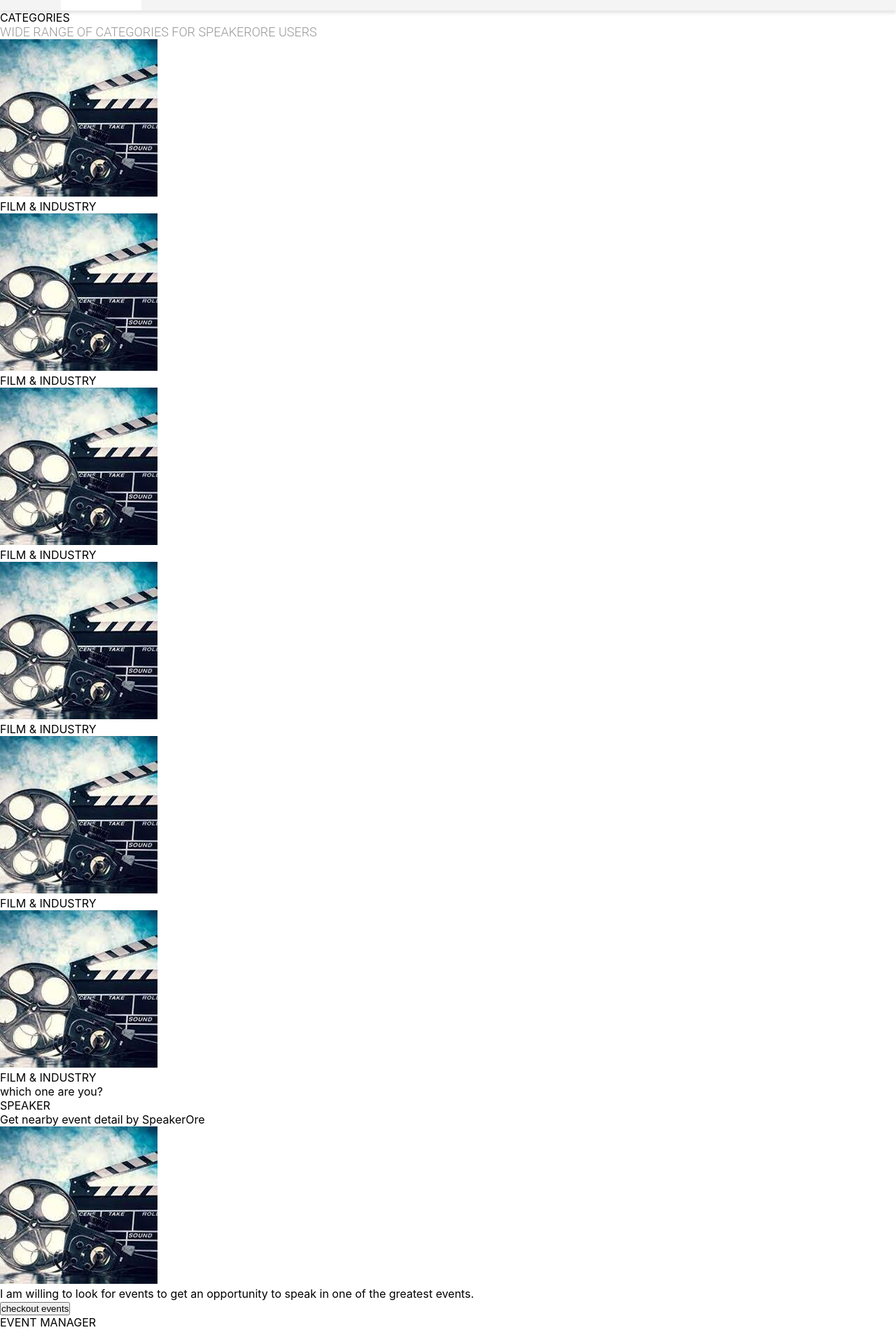
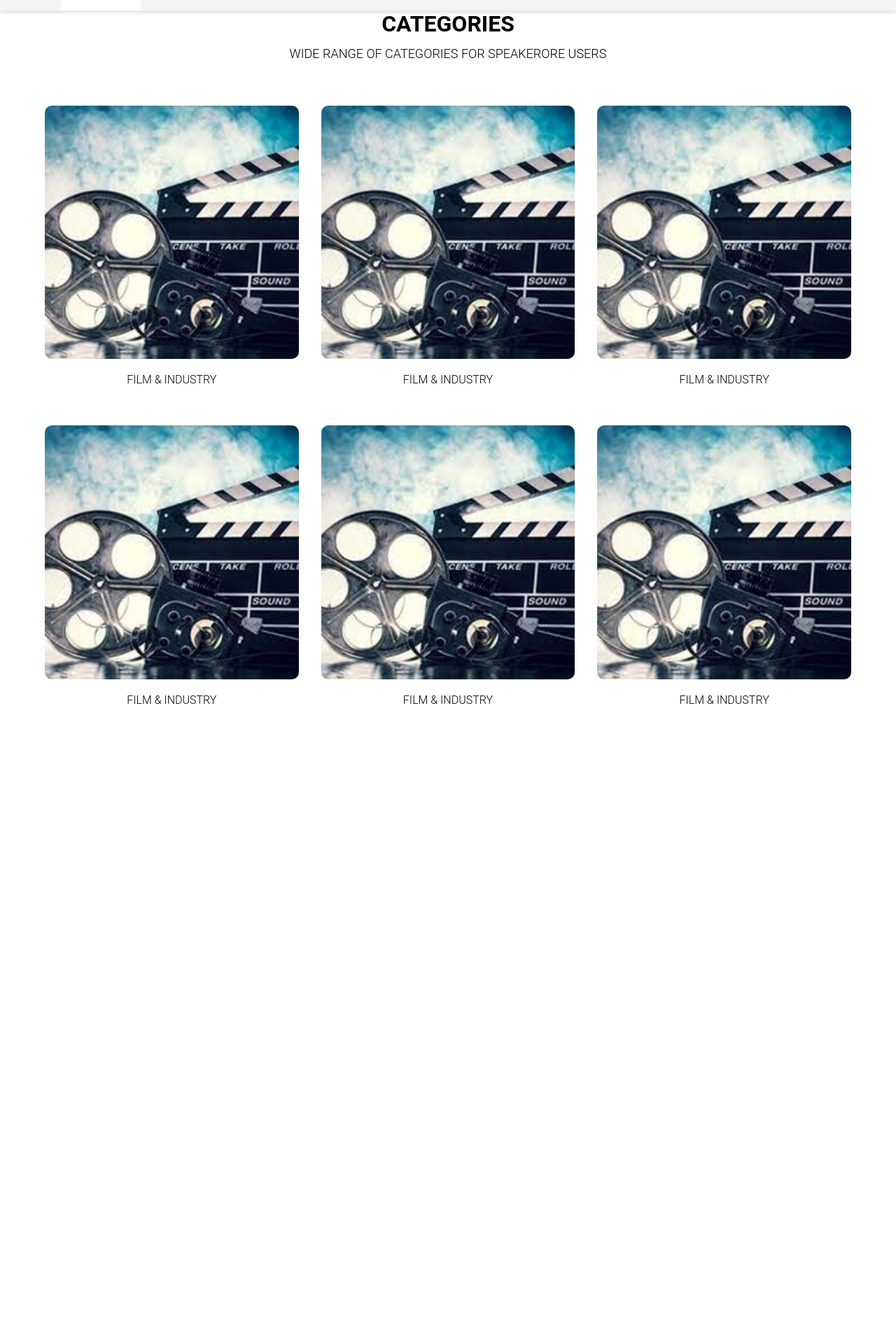
Before and after one commit to CodeAstronautic/speaker_frontend, a React (Create React App) app: page /categories in a window 1280 px wide. Shown: the part 42-1943 px from the top of the page at 70% size. Built offline with nearby package versions, Linux system fonts and the light colour scheme.

Commit message:
categorydone

```diff
--- a/src/components/Categories.js
+++ b/src/components/Categories.js
@@ -1,5 +1,5 @@
 import React from "react";
-// import "./css/category.css";
+import "./css/category.css";
 export default function Categories() {
   return (
     <>
@@ -7,56 +7,60 @@ export default function Categories() {
         <p className="head1">CATEGORIES</p>
         <p className="desc">WIDE RANGE OF CATEGORIES FOR SPEAKERORE USERS</p>
         <div className="catcards">
-          <div className="c1">
+          <div className="catcards-section">
+            <div className="catcard">
               <img
-              className="imag1"
+                className="catimgs"
                 src={require("./images/category.jpg")}
                 alt={""}
               />
-            <p className="detail1">FILM & INDUSTRY</p>
+              <p className="catsub">FILM & INDUSTRY</p>
             </div>
-          <div className="c2">
+            <div className="catcard">
               <img
-              className="imag2"
+                className="catimgs"
                 src={require("./images/category.jpg")}
                 alt={""}
               />
-            <p className="detail2">FILM & INDUSTRY</p>
+              <p className="catsub">FILM & INDUSTRY</p>
             </div>
-          <div className="c3">
+            <div className="catcard">
               <img
-              className="imag3"
+                className="catimgs"
                 src={require("./images/category.jpg")}
                 alt={""}
               />
-            <p className="detail3">FILM & INDUSTRY</p>
+              <p className="catsub">FILM & INDUSTRY</p>
             </div>
-          <div className="c4">
+          </div>
+          <div className="catcards-section">
+            <div className="catcard">
               <img
-              className="imag4"
+                className="catimgs"
                 src={require("./images/category.jpg")}
                 alt={""}
               />
-            <p className="detail4">FILM & INDUSTRY</p>
+              <p className="catsub">FILM & INDUSTRY</p>
             </div>
-          <div className="c5">
+            <div className="catcard">
               <img
-              className="imag5"
+                className="catimgs"
                 src={require("./images/category.jpg")}
                 alt={""}
               />
-            <p className="detail5">FILM & INDUSTRY</p>
+              <p className="catsub">FILM & INDUSTRY</p>
             </div>
-          <div className="c6">
+            <div className="catcard">
               <img
-              className="imag6"
+                className="catimgs"
                 src={require("./images/category.jpg")}
                 alt={""}
               />
-            <p className="detail6">FILM & INDUSTRY</p>
+              <p className="catsub">FILM & INDUSTRY</p>
             </div>
           </div>
-        <p className="head2">which one are you?</p>
+        </div>
+        {/* <p className="head2">which one are you?</p>
         <div className="c7">
           <p className="sub1">SPEAKER</p>
           <p className="subh1">Get nearby event detail by SpeakerOre</p>
@@ -88,7 +92,7 @@ export default function Categories() {
             via SPEAKERORE.
           </p>
           <button className="check1"> CREATE AN EVENT</button>
-        </div>
+        </div> */}
       </div>
     </>
   );
--- a/src/components/Firstpage.js
+++ b/src/components/Firstpage.js
@@ -14,7 +14,7 @@ export default function Firstpage() {
         </div>
       </div>
       <About />
-      {/* <Categories /> */}
+      <Categories />
 
     </>
   );
--- a/src/components/css/category.css
+++ b/src/components/css/category.css
@@ -1,80 +1,57 @@
-.head1{
-    position: absolute;
-width: 143px;
-height: 28px;
-left: 611.5px;
-top: 2329.59px;
-
+.head1 {
   font-family: Roboto;
   font-style: normal;
   font-weight: bold;
-font-size: 24px;
-line-height: 28px;
+  font-size: xx-large;
   text-transform: uppercase;
-
+  text-align: center;
   color: #000000;
-
+  margin-bottom: 0.8rem;
 }
-.desc{
-    /* position: absolute;
-width: 493px;
-height: 21px;
-left: 456.5px;
-top: 2374.24px; */
-
+.desc {
   font-family: Roboto;
   font-style: normal;
   font-weight: 300;
-font-size: 18px;
-line-height: 21px;
-/* identical to box height */
-
   text-align: center;
   text-transform: uppercase;
-
+margin-bottom: 2rem;
   color: #000000;
-
 }
-.imag1{
-    position: absolute;
-width: 400px;
-height: 400px;
-left: 33.51px;
-top: 2449.63px;
-
-background: #F4F4F4;
+.catcards {
+  padding: 2rem;
+}
+.catcards-section {
+  display: grid;
+  grid-template-columns: 1fr 1fr 1fr;
+  column-gap: 2rem;
+  padding: 0 2rem;
+  margin-bottom: 3.5rem;
+}
+.catimgs {
+  width: 100%;
+  background: #f4f4f4;
   border-radius: 10px;
 }
-.detail1{
-
-position: absolute;
-width: 165px;
-height: 21px;
-left: 161.01px;
-top: 2875.28px;
-
+.catsub {
   font-family: Roboto;
   font-style: normal;
   font-weight: 300;
-font-size: 18px;
-line-height: 21px;
-/* identical to box height */
-
   text-transform: uppercase;
-
+  text-align: center;
   color: #000000;
+  margin-top: 1rem;
 }
-.imag2{
+.imag2 {
   position: absolute;
   width: 400px;
   height: 400px;
   left: 483px;
   top: 2449.63px;
 
-background: #F4F4F4;
+  background: #f4f4f4;
   border-radius: 10px;
 }
-.detail2{
+.detail2 {
   position: absolute;
   width: 165px;
   height: 21px;
@@ -92,17 +69,17 @@ text-transform: uppercase;
 
   color: #000000;
 }
-.imag3{
+.imag3 {
   position: absolute;
   width: 400px;
   height: 400px;
   left: 932.49px;
   top: 2449.63px;
 
-background: #F4F4F4;
+  background: #f4f4f4;
   border-radius: 10px;
 }
-.detail3{
+.detail3 {
   position: absolute;
   width: 165px;
   height: 21px;
@@ -120,17 +97,17 @@ text-transform: uppercase;
 
   color: #000000;
 }
-.imag4{
+.imag4 {
   position: absolute;
   width: 400px;
   height: 400px;
   left: 33.51px;
   top: 2938.43px;
 
-background: #F4F4F4;
+  background: #f4f4f4;
   border-radius: 10px;
 }
-.detail4{
+.detail4 {
   position: absolute;
   width: 165px;
   height: 21px;
@@ -147,19 +124,18 @@ line-height: 21px;
   text-transform: uppercase;
 
   color: #000000;
-
 }
-.imag5{
+.imag5 {
   position: absolute;
   width: 400px;
   height: 400px;
   left: 483px;
   top: 2938.43px;
 
-background: #F4F4F4;
+  background: #f4f4f4;
   border-radius: 10px;
 }
-.detail5{
+.detail5 {
   position: absolute;
   width: 165px;
   height: 21px;
@@ -176,19 +152,18 @@ line-height: 21px;
   text-transform: uppercase;
 
   color: #000000;
-
 }
-.imag6{
+.imag6 {
   position: absolute;
   width: 400px;
   height: 400px;
   left: 932.49px;
   top: 2938.43px;
 
-background: #F4F4F4;
+  background: #f4f4f4;
   border-radius: 10px;
 }
-.detail6{
+.detail6 {
   position: absolute;
   width: 165px;
   height: 21px;
@@ -205,9 +180,8 @@ line-height: 21px;
   text-transform: uppercase;
 
   color: #000000;
-
 }
-.head2{
+.head2 {
   position: absolute;
   width: 287px;
   height: 28px;
@@ -223,9 +197,8 @@ text-align: center;
   text-transform: uppercase;
 
   color: #000000;
-
 }
-.sub1{
+.sub1 {
   position: absolute;
   width: 104px;
   height: 28px;
@@ -239,10 +212,9 @@ font-size: 24px;
   line-height: 28px;
   text-align: center;
 
-color: #9A9696;
-
+  color: #9a9696;
 }
-.subh1{
+.subh1 {
   position: absolute;
   width: 326px;
   height: 21px;
@@ -258,20 +230,19 @@ line-height: 21px;
 
   text-align: center;
 
-color: #9A9696;
-
+  color: #9a9696;
 }
-.imag7{
+.imag7 {
   position: absolute;
   width: 590.51px;
   height: 350px;
   left: 70.58px;
   top: 3622.23px;
 
-background: #F4F4F4;
+  background: #f4f4f4;
   border-radius: 10px;
 }
-.subh2{
+.subh2 {
   position: absolute;
   width: 388px;
   height: 42px;
@@ -285,9 +256,9 @@ font-size: 18px;
   line-height: 21px;
   text-align: center;
 
-color: #9A9696;
+  color: #9a9696;
 }
-.check{
+.check {
   position: absolute;
   width: 109px;
   height: 14px;
@@ -305,17 +276,17 @@ text-align: center;
 
   color: #000000;
 }
-.c7 button{
+.c7 button {
   position: absolute;
   width: 229.04px;
   height: 49px;
   left: 251.31px;
   top: 4071.09px;
   border: none;
-    background: #FFBF19;
+  background: #ffbf19;
   border-radius: 10px;
 }
-.sub2{
+.sub2 {
   position: absolute;
   width: 220px;
   height: 28px;
@@ -329,10 +300,9 @@ font-size: 24px;
   line-height: 28px;
   text-align: center;
 
-color: #9A9696;
-
+  color: #9a9696;
 }
-.subh3{
+.subh3 {
   position: absolute;
   width: 437px;
   height: 21px;
@@ -348,19 +318,19 @@ line-height: 21px;
 
   text-align: center;
 
-color: #9A9696;
+  color: #9a9696;
 }
-.imag8{
+.imag8 {
   position: absolute;
   width: 590.51px;
   height: 350px;
   left: 704.91px;
   top: 3622.23px;
 
-background: #F4F4F4;
+  background: #f4f4f4;
   border-radius: 10px;
 }
-.subh4{
+.subh4 {
   position: absolute;
   width: 358px;
   height: 42px;
@@ -374,10 +344,9 @@ font-size: 18px;
   line-height: 21px;
   text-align: center;
 
-color: #9A9696;
-
+  color: #9a9696;
 }
-.check1{
+.check1 {
   position: absolute;
   width: 103px;
   height: 14px;
@@ -394,16 +363,14 @@ color: #9A9696;
   text-align: center;
 
   color: #000000;
-
 }
-.c8 button{
+.c8 button {
   position: absolute;
   width: 229.04px;
   height: 49px;
   left: 885.65px;
   top: 4071.09px;
   border: none;
-    background: #FFBF19;
+  background: #ffbf19;
   border-radius: 10px;
-
 }
```
Lines whose indentation alone changed are shown as unchanged.
